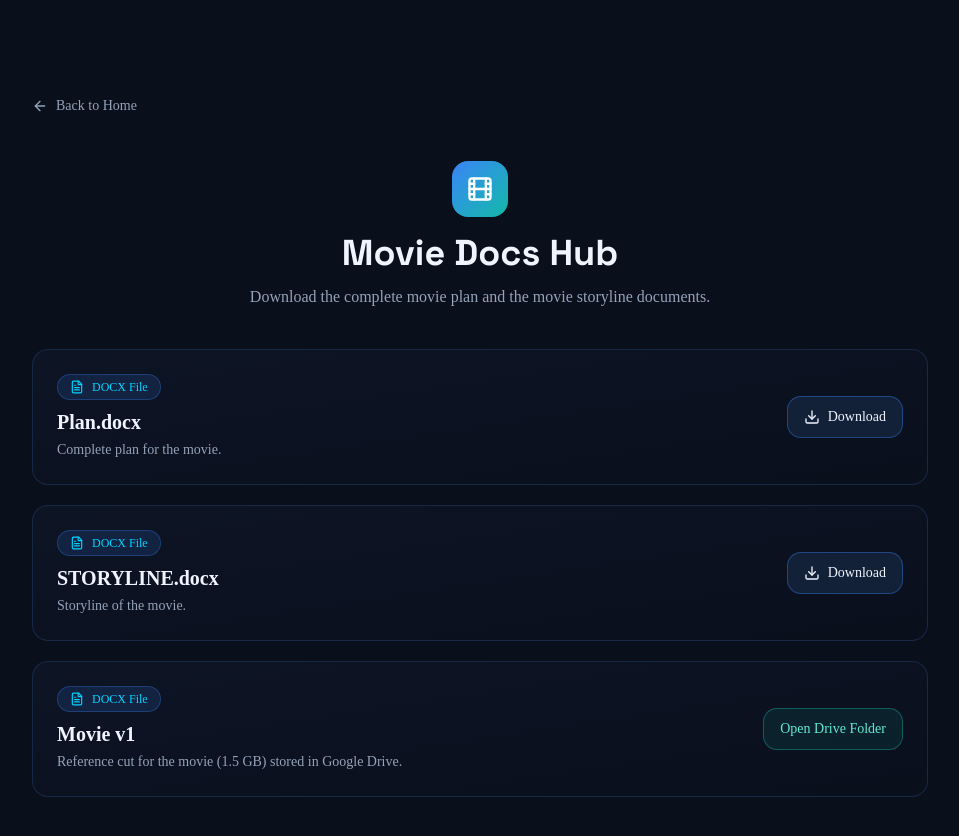
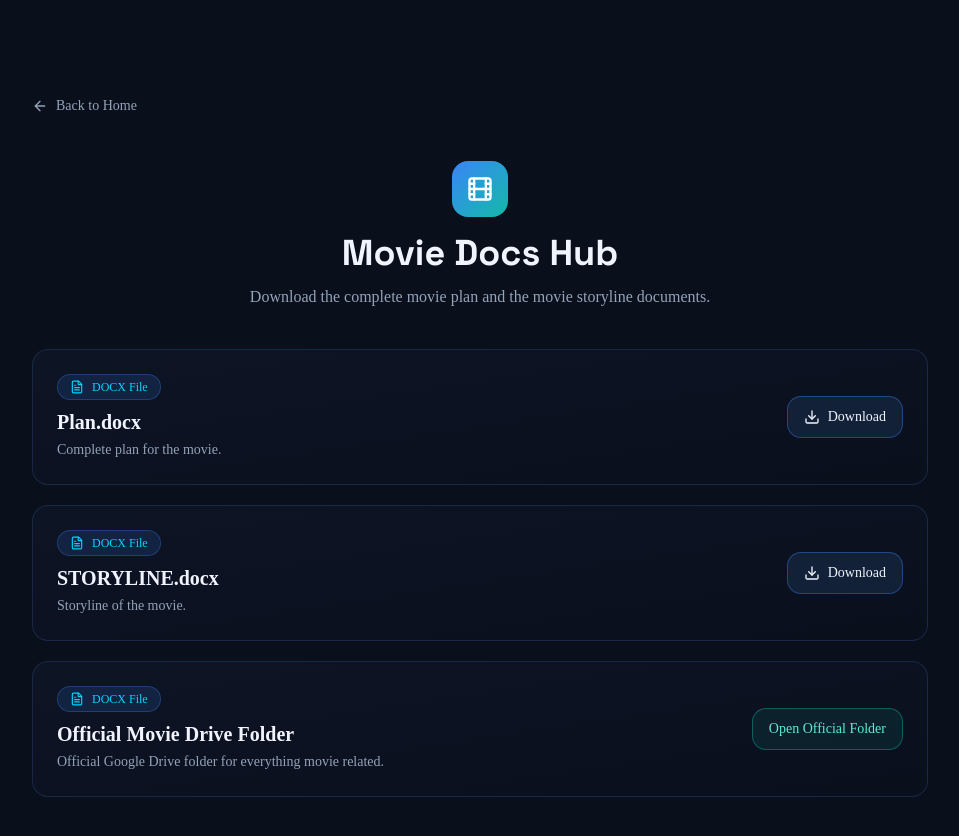
Before and after one commit to jagratahuja/portfolio, a Next.js app: page /movie in a window 1280 px wide. Shown: the top 836 px of the page, without its empty margins (160-1119 px from the left). Built offline with nearby package versions, Linux system fonts and the light colour scheme.

Commit message:
feat(release) v2.0.3-stable: mark third movie link as official Drive folder

```diff
--- a/app/movie/page.tsx
+++ b/app/movie/page.tsx
@@ -13,8 +13,8 @@ const docs = [
     href: "/movie/STORYLINE.docx",
   },
   {
-    title: "Movie v1",
-    description: "Reference cut for the movie (1.5 GB) stored in Google Drive.",
+    title: "Official Movie Drive Folder",
+    description: "Official Google Drive folder for everything movie related.",
     href: "https://drive.google.com/drive/folders/1nCMqTDDRatJ5zUAPS5EeZ3qrjALFVr7x?usp=sharing",
     external: true,
   },
@@ -72,7 +72,7 @@ export default function MoviePage() {
                       rel="noopener noreferrer"
                       className="inline-flex items-center gap-2 rounded-xl border border-[#14b8a6]/40 bg-[#14b8a6]/10 px-4 py-2.5 text-sm font-medium text-[#5eead4] hover:bg-[#14b8a6]/20 transition-colors"
                     >
-                      Open Drive Folder
+                      Open Official Folder
                     </a>
                   ) : (
                     <a
```
